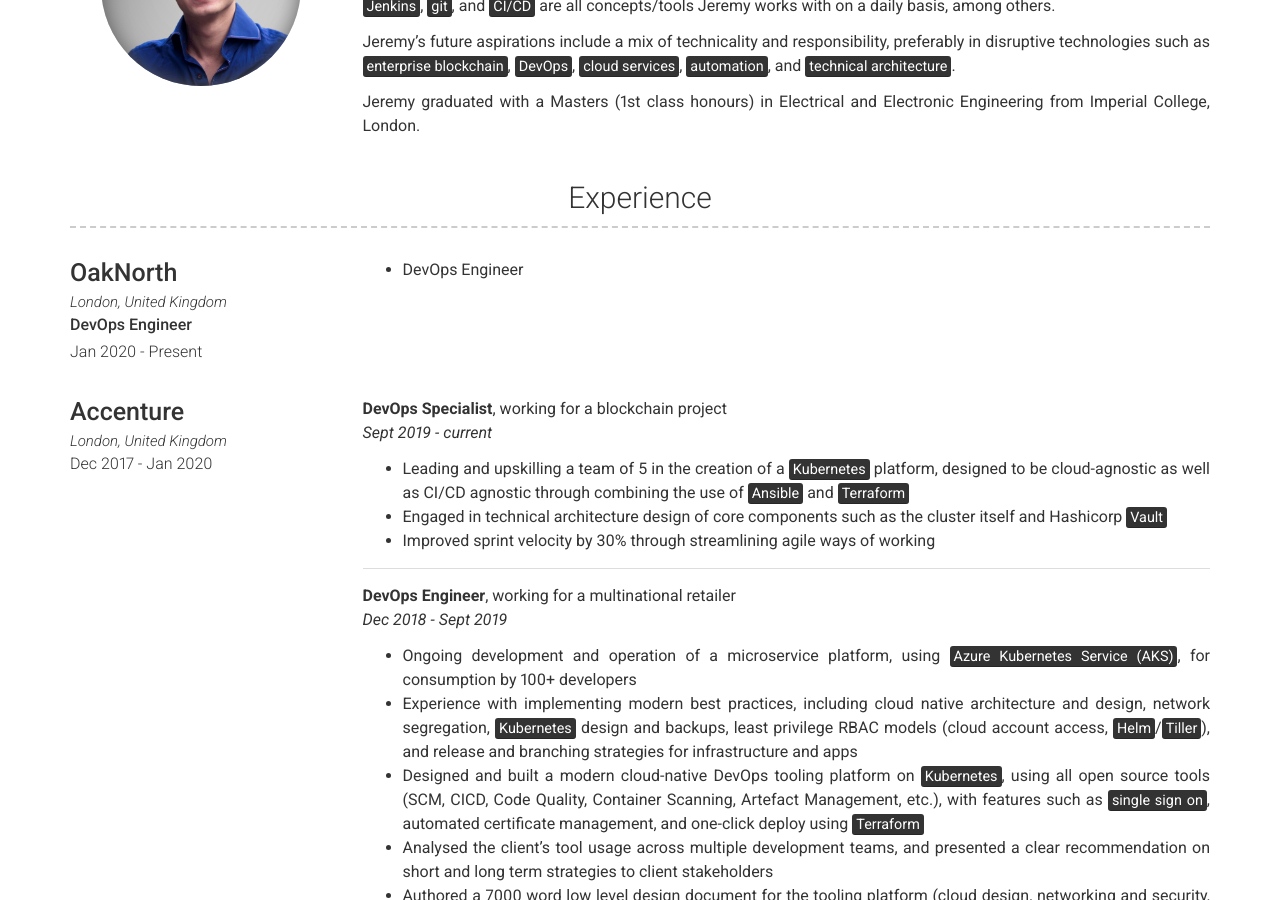
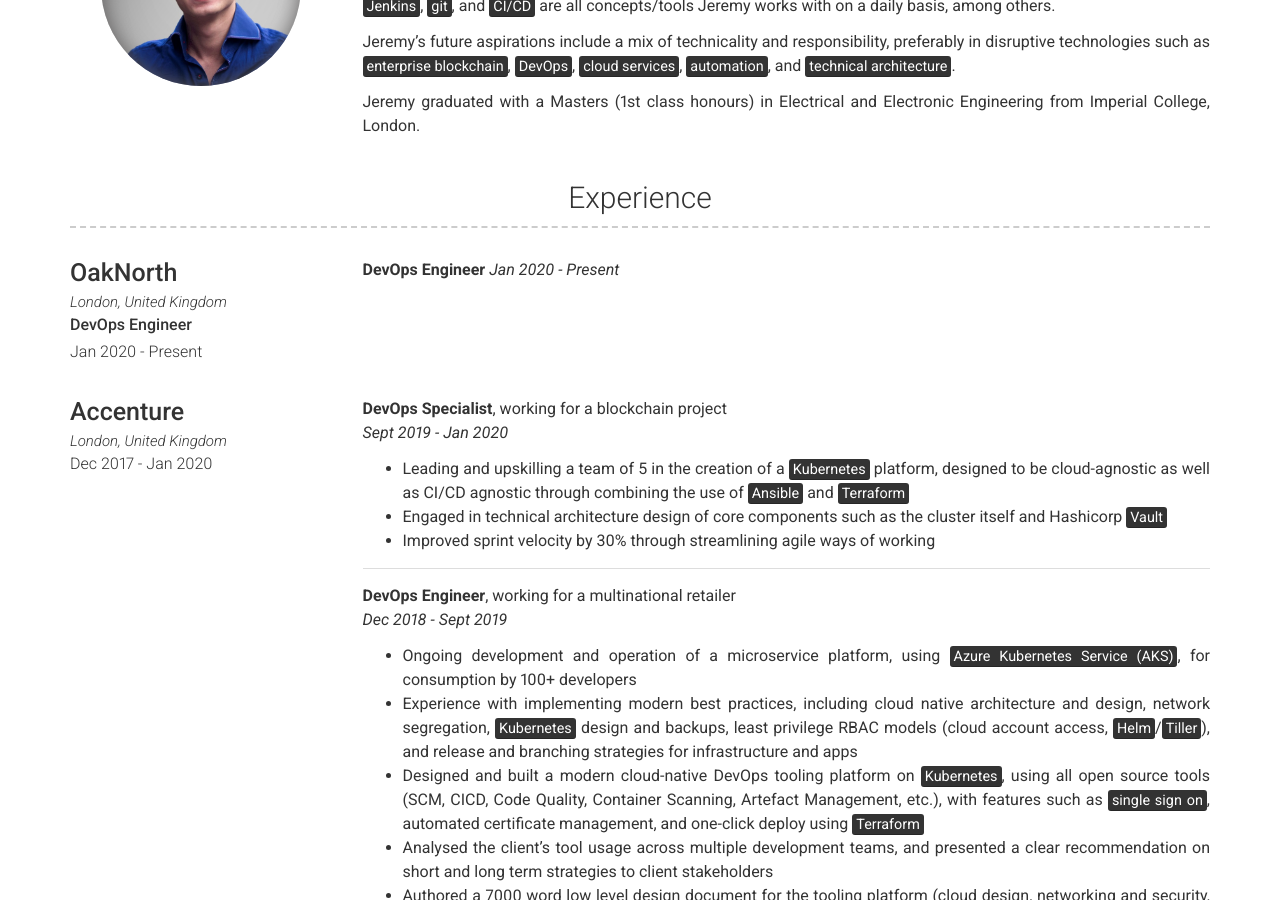
Before and after one commit to jeremych1000/jeremych1000.github.io, a Jekyll site: the page built from index.md, in a window 1280 px wide and 900 px high, scrolled down 416 px. Built offline with Jekyll 4.4.1, drawn with Linux system fonts in a browser that asks for light colours.

Commit message:
Update experience.yml

```diff
--- a/_data/experience.yml
+++ b/_data/experience.yml
@@ -6,7 +6,8 @@
   job_title: DevOps Engineer
   dates: Jan 2020 - Present
   description: | # this will include new lines to allow paragraphs
-    - DevOps Engineer
+    **DevOps Engineer**
+    _Jan 2020 - Present_
 
 - layout: left
   company: Accenture
@@ -15,7 +16,7 @@
   dates: Dec 2017 - Jan 2020
   description: | # this will include new lines to allow paragraphs
     **DevOps Specialist**, working for a blockchain project
-    _Sept 2019 - current_
+    _Sept 2019 - Jan 2020_
       - Leading and upskilling a team of 5 in the creation of a <mark>Kubernetes</mark> platform, designed to be cloud-agnostic as well as CI/CD agnostic through combining the use of <mark>Ansible</mark> and <mark>Terraform</mark>
       - Engaged in technical architecture design of core components such as the cluster itself and Hashicorp <mark>Vault</mark>
       - Improved sprint velocity by 30% through streamlining agile ways of working
```
